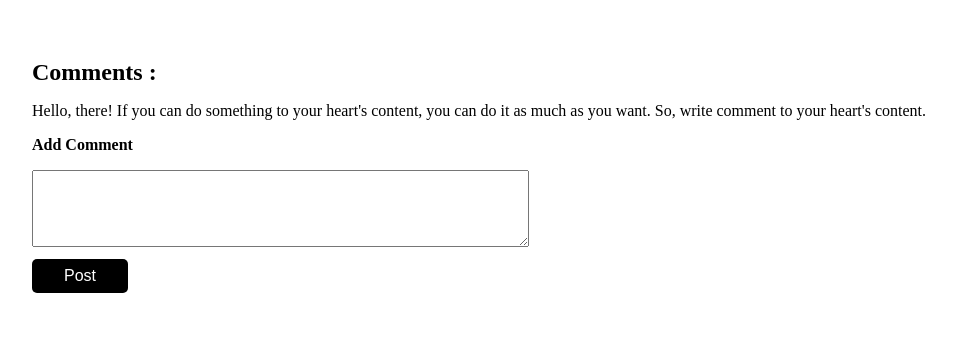
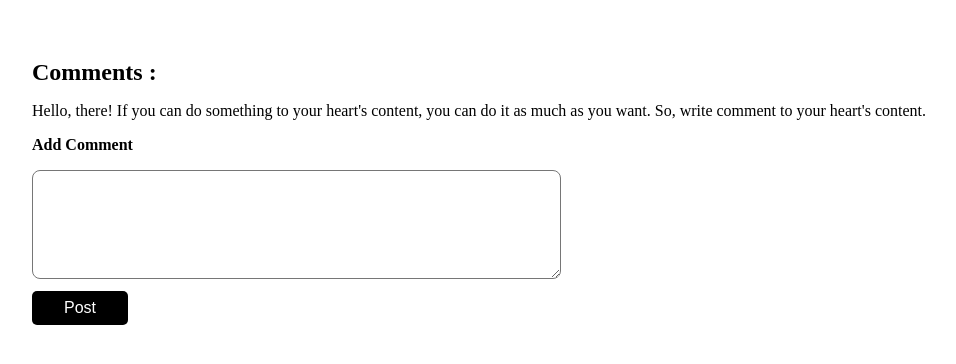
Before and after one commit to dabarshi/add-comment, a plain HTML site: page index.html in a window 1280 px wide. Shown: the part 90-454 px from the top of the page, without its empty margins (16-972 px from the left). Drawn offline with Linux system fonts and the light colour scheme.

Commit message:
add padding to comment box

```diff
--- a/styles/style.css
+++ b/styles/style.css
@@ -11,6 +11,7 @@ header {
 
 #main-container{
  padding: 2rem 3rem;
+ margin-inline: auto;
 }
 
 .comment-container-title {
@@ -19,6 +20,11 @@ header {
 
 #main-container p {
     margin-block-end: 1rem;
+}
+
+#comment-box{
+    border-radius: 8px;
+    padding: 1rem;
 }
 
 #btn-post{
```
